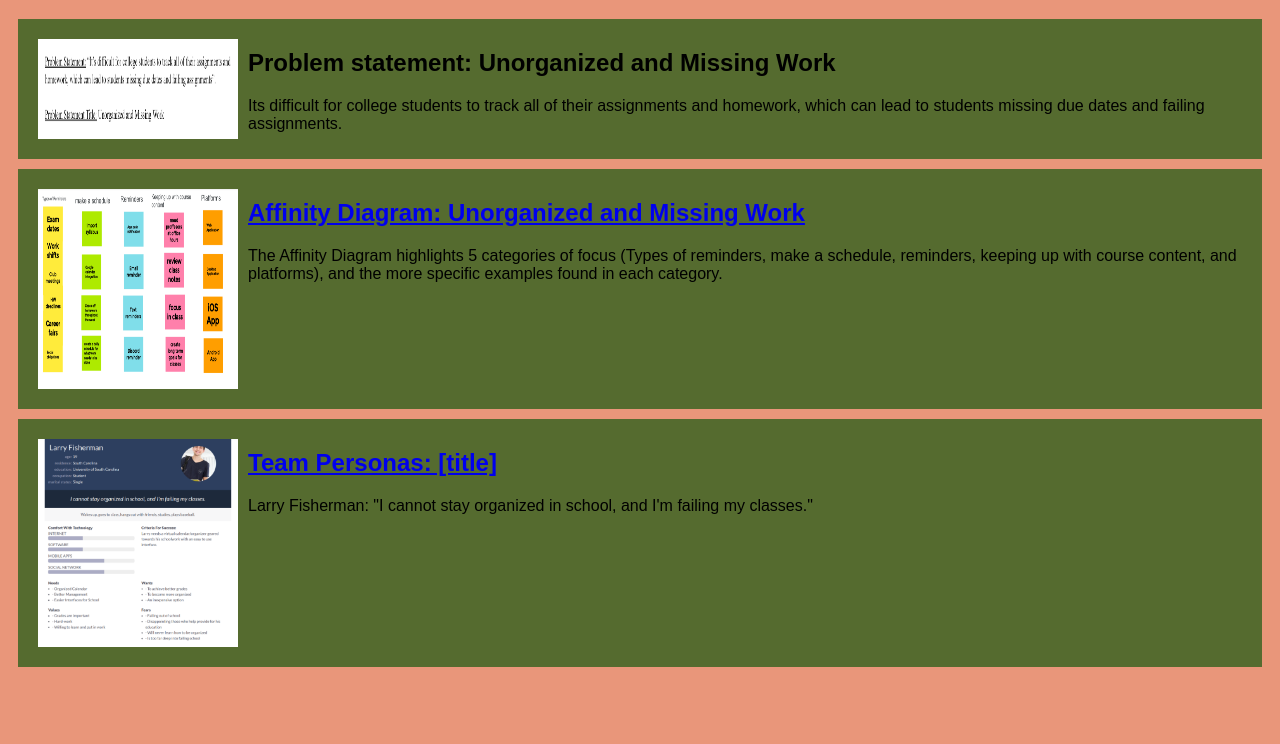
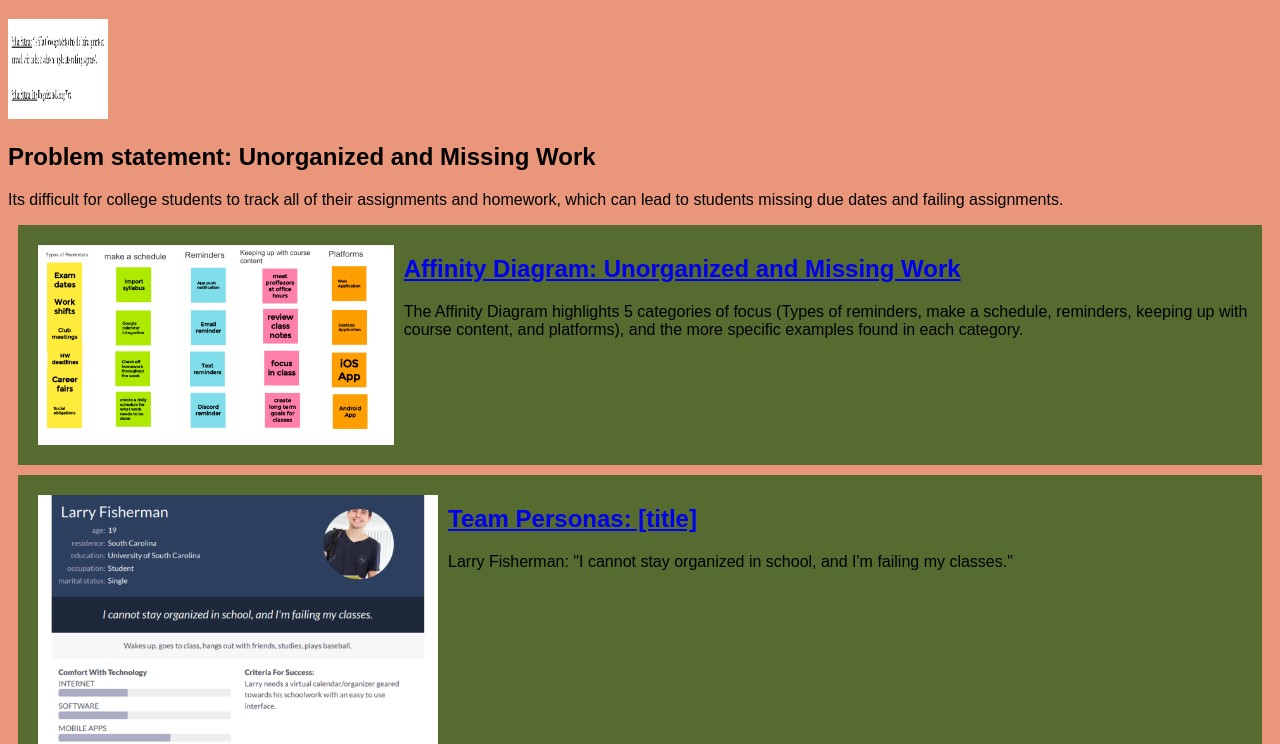
Before and after one commit to frankieburgoyne/frankieburgoyne.github.io, a plain HTML site: page index.html in a window 1280 px wide. Shown: the part 61-805 px from the top of the page. Drawn offline with Linux system fonts and the light colour scheme.

Commit message:
Add files via upload

```diff
--- a/index.html
+++ b/index.html
@@ -8,7 +8,7 @@
     <h1>Frankie Burgoyne</h1>
 
     <!-- Problem Statement assignment -->
-    <section class="assign">
+    <section class="assign2">
           <img src="images/problem-statement.png" width="100" height="100"/>
           <section class="assign-det">
                 <h2>Problem statement: Unorganized and Missing Work</h2>
--- a/styles.css
+++ b/styles.css
@@ -16,3 +16,16 @@ h1{
     width: 200px;
     margin: 10px;
 }
+
+/* This is for the problem statement image */
+
+.assign{
+    background-color: darkolivegreen;
+    margin: 10px;
+    padding: 10px;
+    display: flex;
+}
+.assign img{
+    width: 400px;
+    margin: 10px;
+}
```
